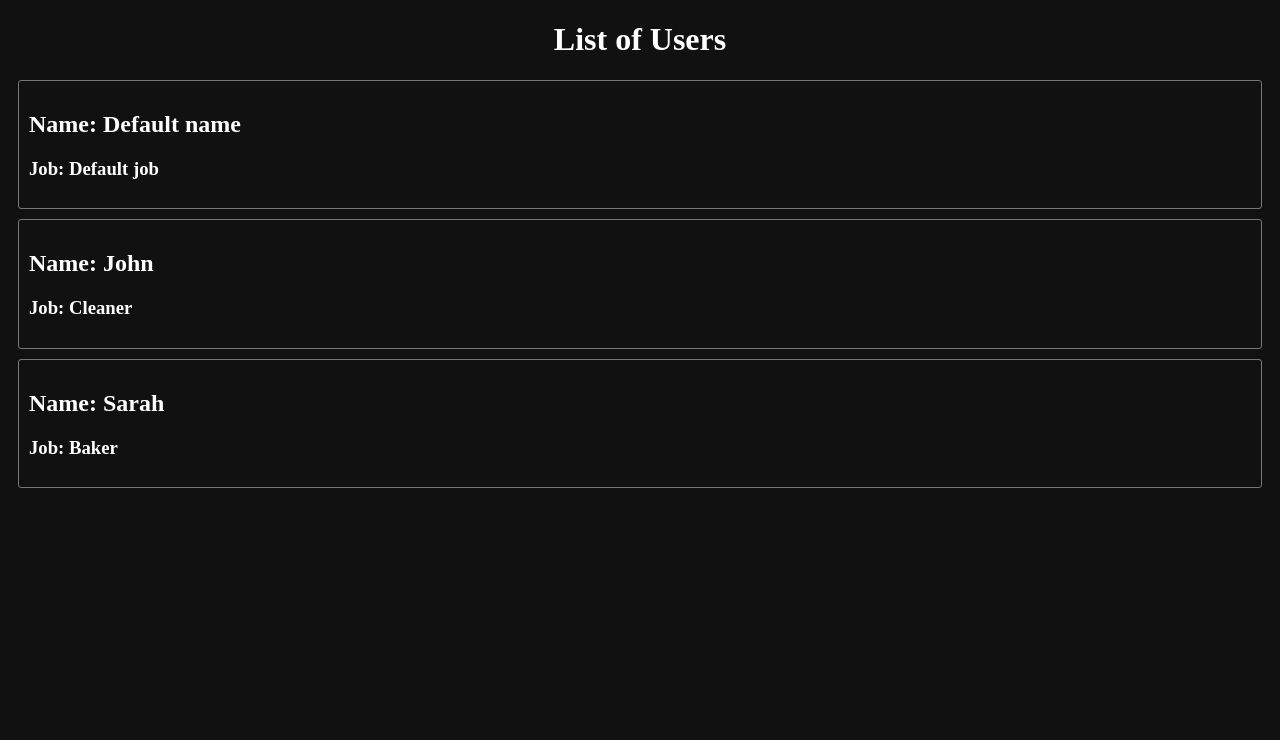
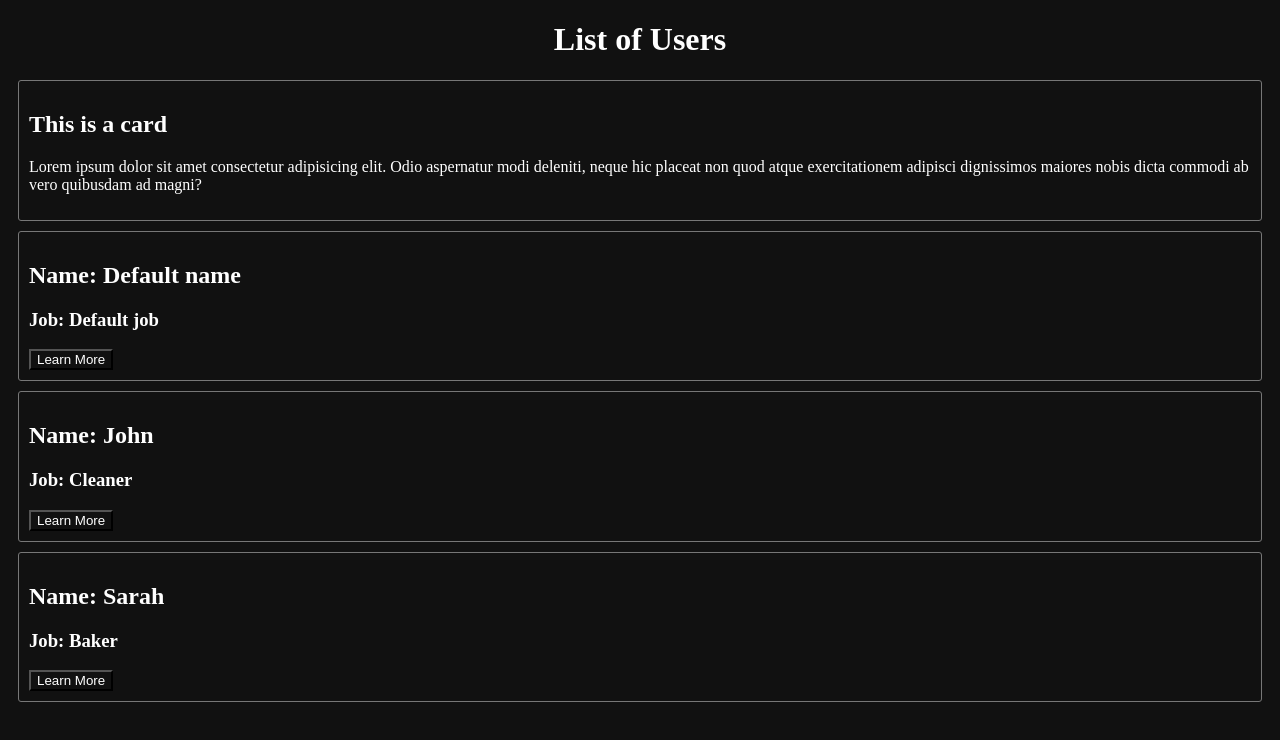
Before and after one commit to quocnhat02/ecommerce-nextjs, a React (Create React App) app: page / in a window 1280 px wide. Shown: the top 740 px of the page. Built offline with nearby package versions, Linux system fonts and the light colour scheme.

Commit message:
children props

```diff
--- /dev/null
+++ b/src/components/Button.jsx
@@ -0,0 +1,11 @@
+import React from 'react';
+
+const Button = ({ children }) => {
+  return (
+    <>
+      <button>{children}</button>
+    </>
+  );
+};
+
+export default Button;
--- /dev/null
+++ b/src/components/Card.jsx
@@ -0,0 +1,7 @@
+import React from 'react';
+
+const Card = ({ children }) => {
+  return <div className="card">{children}</div>;
+};
+
+export default Card;
--- a/src/components/HelloWorld.jsx
+++ b/src/components/HelloWorld.jsx
@@ -1,10 +1,20 @@
 import React from 'react';
+import Card from './Card';
 import User from './User';
 
 const HelloWorld = () => {
   return (
     <div>
       <h1>List of Users</h1>
+      <Card>
+        <h2>This is a card</h2>
+        <p>
+          Lorem ipsum dolor sit amet consectetur adipisicing elit. Odio
+          aspernatur modi deleniti, neque hic placeat non quod atque
+          exercitationem adipisci dignissimos maiores nobis dicta commodi ab
+          vero quibusdam ad magni?
+        </p>
+      </Card>
       <User />
       <User name="John" job="Cleaner" />
       <User name="Sarah" job="Baker" />
--- a/src/components/User.jsx
+++ b/src/components/User.jsx
@@ -1,12 +1,17 @@
 import React from 'react';
+import Button from './Button';
+import Card from './Card';
 
 const User = ({ name, job }) => {
   return (
     <div>
-      <div className="user">
-        <h2>Name: {name}</h2>
-        <h3>Job: {job}</h3>
-      </div>
+      <Card>
+        <div className="user">
+          <h2>Name: {name}</h2>
+          <h3>Job: {job}</h3>
+          <Button>Learn More</Button>
+        </div>
+      </Card>
     </div>
   );
 };
--- a/src/index.css
+++ b/src/index.css
@@ -7,7 +7,14 @@ h1 {
   text-align: center;
 }
 
-.user {
+/* .user {
+  border: 1px solid #777;
+  border-radius: 3px;
+  margin: 10px;
+  padding: 10px;
+} */
+
+.card {
   border: 1px solid #777;
   border-radius: 3px;
   margin: 10px;
```
